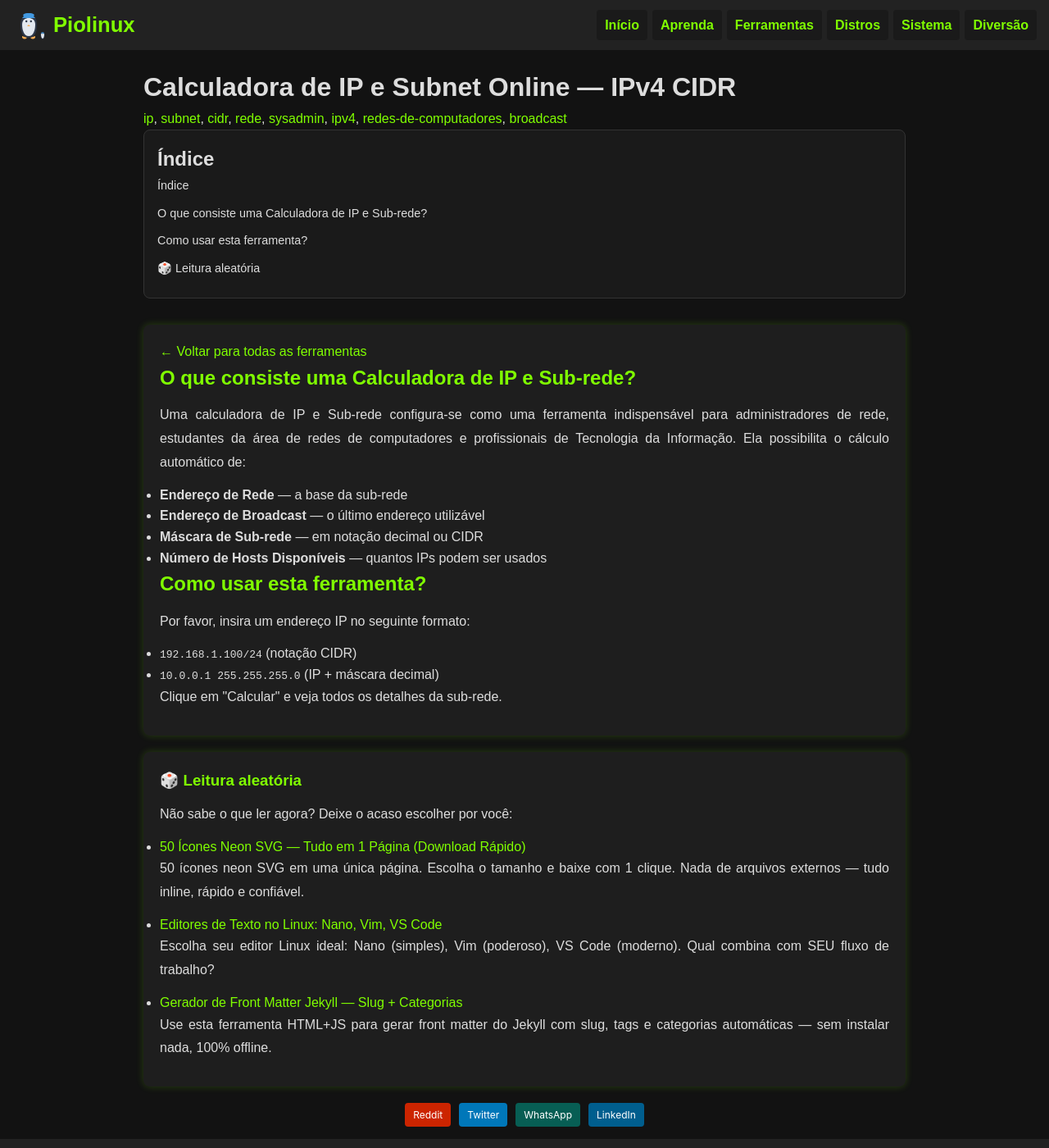
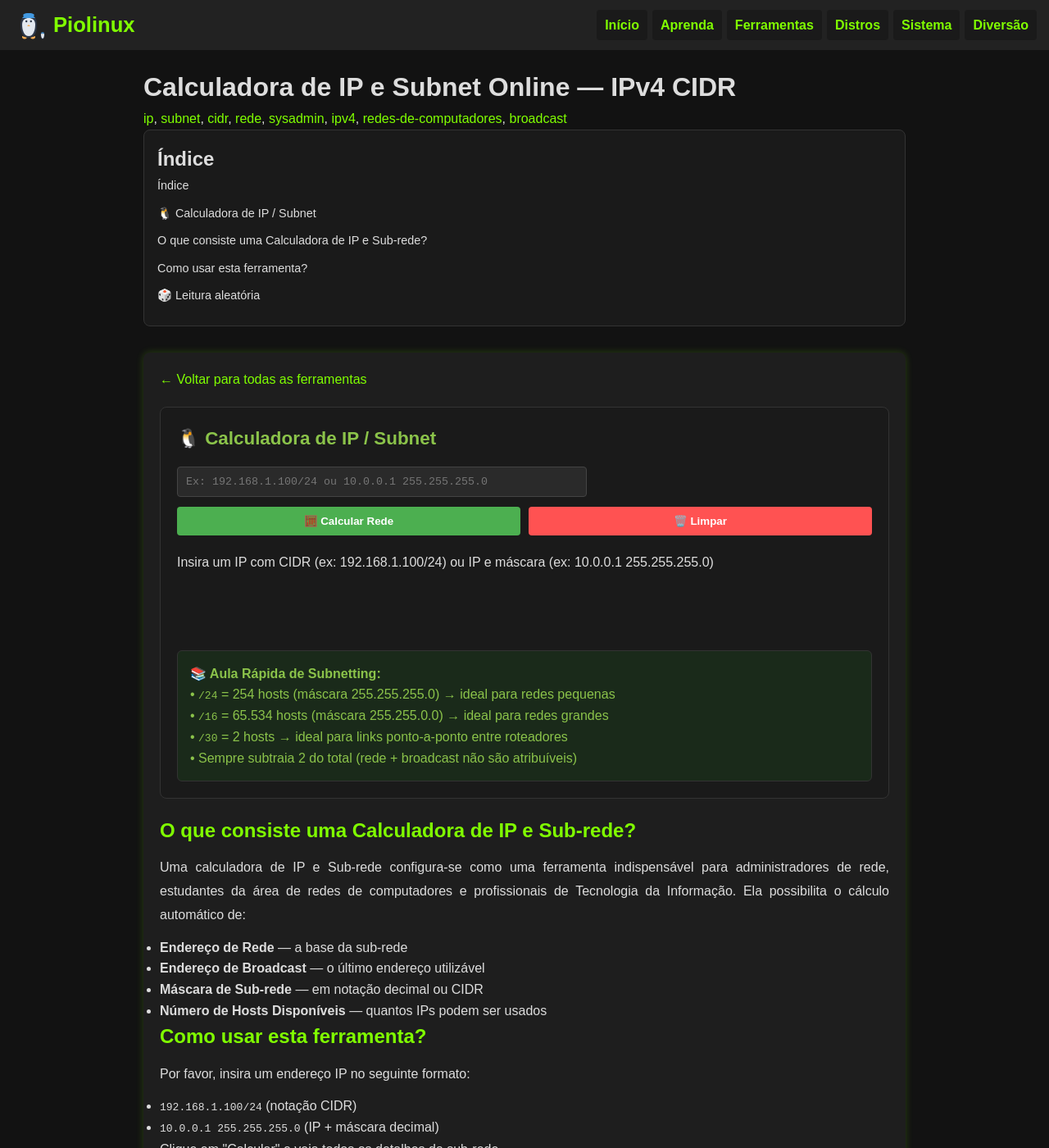
Before and after one commit to Piolinux/piolinux-site, a Jekyll site: the page built from _pages/tools/ip-calculator.html, in a window 1280 px wide and 1400 px high. Shown: the whole window at 82% size. Built offline with Jekyll 4.4.1, drawn with Linux system fonts in a browser that asks for light colours.

Commit message:
Update ip-calculator.html

```diff
--- a/_pages/tools/ip-calculator.html
+++ b/_pages/tools/ip-calculator.html
@@ -15,6 +15,44 @@ tags: [ip, subnet, cidr, rede, sysadmin, ipv4, redes-de-computadores, broadcast]
   <a href="/ferramentas/" class="back-link">← Voltar para todas as ferramentas</a>
 
   {% include tool-templates/ip-calculator.html %}
+
+
+<!-- ============= 🌐 CALCULADORA DE IP / SUBNET ============= -->
+<div class="tool-container" id="ip-calculator" style="background: #1a1a1a; padding: 20px; border-radius: 8px; border: 1px solid #333; margin: 20px 0;">
+  <h2 class="tool-title" style="color: #8bc34a; margin-top: 0; font-size: 1.4em;">🐧 Calculadora de IP / Subnet</h2>
+
+  <div style="margin: 16px 0;">
+    <input
+        type="text"
+        id="ipInput"
+        placeholder="Ex: 192.168.1.100/24 ou 10.0.0.1 255.255.255.0"
+        style="width: 100%; max-width: 500px; padding: 10px; background: #2a2a2a; color: #e0e0e0; border: 1px solid #444; border-radius: 4px; font-family: monospace; margin-bottom: 12px;">
+
+    <div style="display: flex; gap: 10px; margin-bottom: 16px;">
+        <button onclick="calculateIP()" style="background: #4caf50; color: white; border: none; padding: 10px 20px; border-radius: 4px; cursor: pointer; font-weight: bold; flex: 1;">
+            🧮 Calcular Rede
+        </button>
+        <button onclick="document.getElementById('ipInput').value=''; document.getElementById('ipResult').innerHTML='';" style="background: #ff5252; color: white; border: none; padding: 10px 20px; border-radius: 4px; cursor: pointer; font-weight: bold; flex: 1;">
+            🗑️ Limpar
+        </button>
+    </div>
+  </div>
+
+  <div id="ipResult" style="min-height: 100px; margin: 20px 0;">
+    Insira um IP com CIDR (ex: 192.168.1.100/24) ou IP e máscara (ex: 10.0.0.1 255.255.255.0)
+  </div>
+
+  <div style="background: #1a2a1a; color: #8bc34a; padding: 15px; border-radius: 6px; margin-top: 20px; border: 1px solid #333;">
+    <strong>📚 Aula Rápida de Subnetting:</strong><br>
+    • <code>/24</code> = 254 hosts (máscara 255.255.255.0) → ideal para redes pequenas<br>
+    • <code>/16</code> = 65.534 hosts (máscara 255.255.0.0) → ideal para redes grandes<br>
+    • <code>/30</code> = 2 hosts → ideal para links ponto-a-ponto entre roteadores<br>
+    • Sempre subtraia 2 do total (rede + broadcast não são atribuíveis)
+  </div>
+</div>
+
+
+
 
   <div class="seo-content">
     <h2>O que consiste uma Calculadora de IP e Sub-rede?</h2>
```
